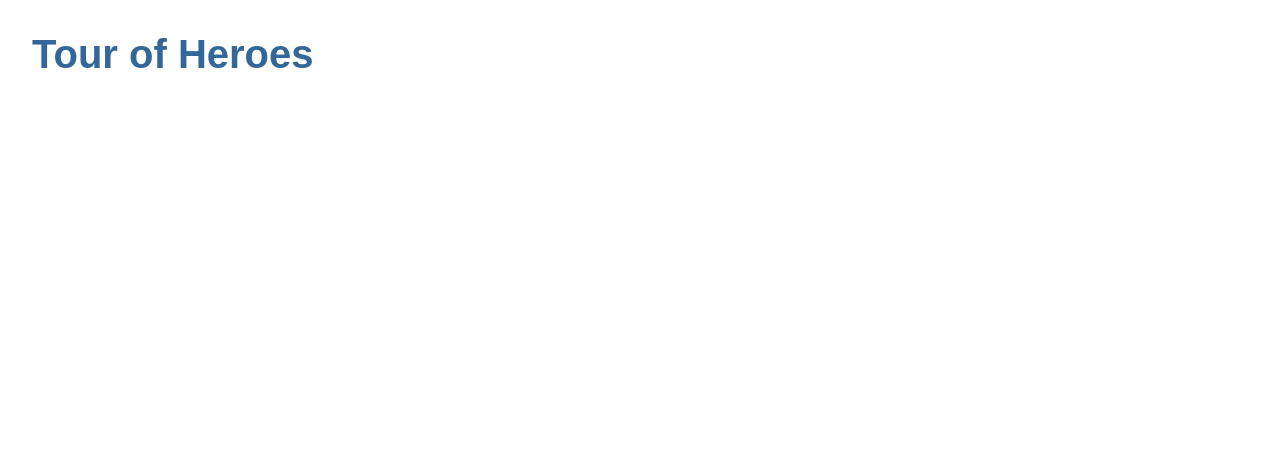
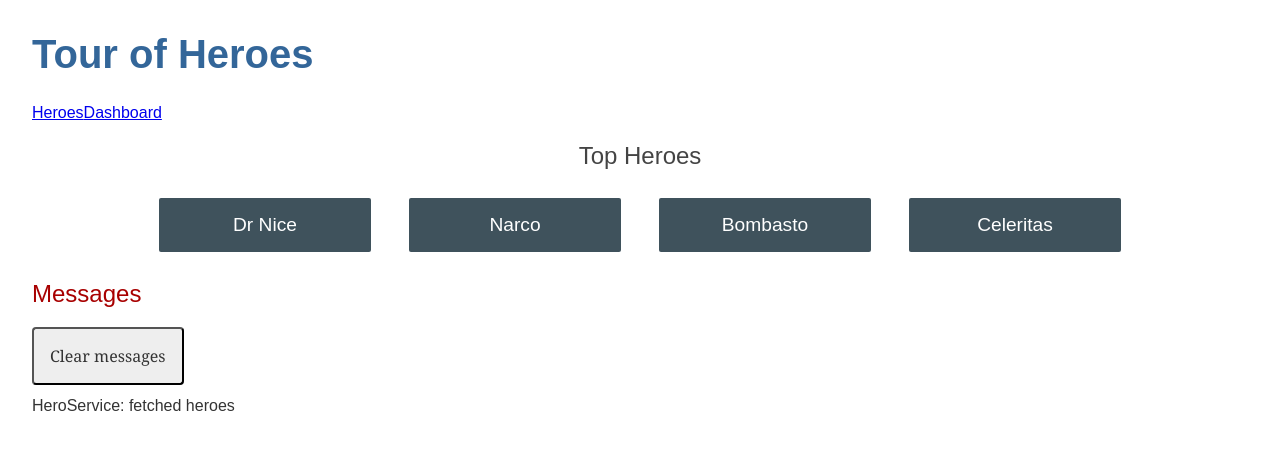
Before and after one commit to angelz913/angular-tour-of-heroes, an Angular app: page /dashboard in a window 1280 px wide. Before the commit this address led to /. Shown: the top 450 px of the page. Built offline with nearby package versions, Linux system fonts and the light colour scheme.

Commit message:
Create DashboardComponent

```diff
--- a/src/app/app.component.html
+++ b/src/app/app.component.html
@@ -1,5 +1,9 @@
 <!-- Angular's interpolation binding syntax -->
 <!-- Present the component's title property -->
 <h1>{{ title }}</h1>
+<nav>
+    <a routerLink="/heroes">Heroes</a>
+    <a routerLink="/dashboard">Dashboard</a>
+</nav>
 <router-outlet></router-outlet>
 <app-messages></app-messages>
--- a/src/app/app.module.ts
+++ b/src/app/app.module.ts
@@ -7,6 +7,7 @@
 import { HeroesComponent } from './heroes/heroes.component';
 import { HeroDetailComponent } from './hero-detail/hero-detail.component';
 import { MessagesComponent } from './messages/messages.component';
+import { DashboardComponent } from './dashboard/dashboard.component';
 
 // @NgModule decorator annotates the top-level AppModule class
 @NgModule({
@@ -15,7 +16,8 @@
     AppComponent,
     HeroesComponent,
     HeroDetailComponent,
-    MessagesComponent
+    MessagesComponent,
+    DashboardComponent
   ],
   // contains a list of external modules that the application needs
   imports: [
--- /dev/null
+++ b/src/app/dashboard/dashboard.component.css
@@ -0,0 +1,50 @@
+/* DashboardComponent's private CSS styles */
+
+h2 {
+  text-align: center;
+}
+
+.heroes-menu {
+  padding: 0;
+  margin: auto;
+  max-width: 1000px;
+
+  /* flexbox */
+  display: flex;
+  flex-direction: row;
+  flex-wrap: wrap;
+  justify-content: space-around;
+  align-content: flex-start;
+  align-items: flex-start;
+}
+
+a {
+  background-color: #3f525c;
+  border-radius: 2px;
+  padding: 1rem;
+  font-size: 1.2rem;
+  text-decoration: none;
+  display: inline-block;
+  color: #fff;
+  text-align: center;
+  width: 100%;
+  min-width: 70px;
+  margin: 0.5rem auto;
+  box-sizing: border-box;
+
+  /* flexbox */
+  order: 0;
+  flex: 0 1 auto;
+  align-self: auto;
+}
+
+@media (min-width: 600px) {
+  a {
+    width: 18%;
+    box-sizing: content-box;
+  }
+}
+
+a:hover {
+  background-color: #000;
+}
--- /dev/null
+++ b/src/app/dashboard/dashboard.component.html
@@ -0,0 +1,6 @@
+<h2>Top Heroes</h2>
+<div class="heroes-menu">
+    <a *ngFor="let hero of heroes">
+        {{ hero.name }}
+    </a>
+</div>
--- /dev/null
+++ b/src/app/dashboard/dashboard.component.ts
@@ -0,0 +1,25 @@
+import { Component, OnInit } from '@angular/core';
+import { Hero } from '../hero';
+import { HeroService } from '../hero.service';
+
+@Component({
+    selector: 'app-dashboard',
+    templateUrl: './dashboard.component.html',
+    styleUrls: ['./dashboard.component.css']
+})
+export class DashboardComponent implements OnInit {
+
+    heroes: Hero[] = [];
+
+    constructor(private heroService: HeroService) { }
+
+    ngOnInit(): void {
+        this.getHeroes();
+    }
+
+    getHeroes(): void {
+        this.heroService.getHeroes()
+            .subscribe(heroes => this.heroes = heroes.slice(0, 4))
+    }
+
+}
--- a/src/app/heroes/heroes.component.html
+++ b/src/app/heroes/heroes.component.html
@@ -10,4 +10,4 @@
     </li>
 </ul>
 <!-- [hero] is the one way property binding from the selectedHero property of the HeroesComponent to the hero property of theHeroDetailComponent -->
-<app-hero-detail [hero]="selectedHero"></app-hero-detail>
+<!-- <app-hero-detail [hero]="selectedHero"></app-hero-detail> -->
```
Also changed, not shown: src/app/app-routing.module.ts (+9 -5 lines), 1 other file (tests, documents, lock files or other folders).
